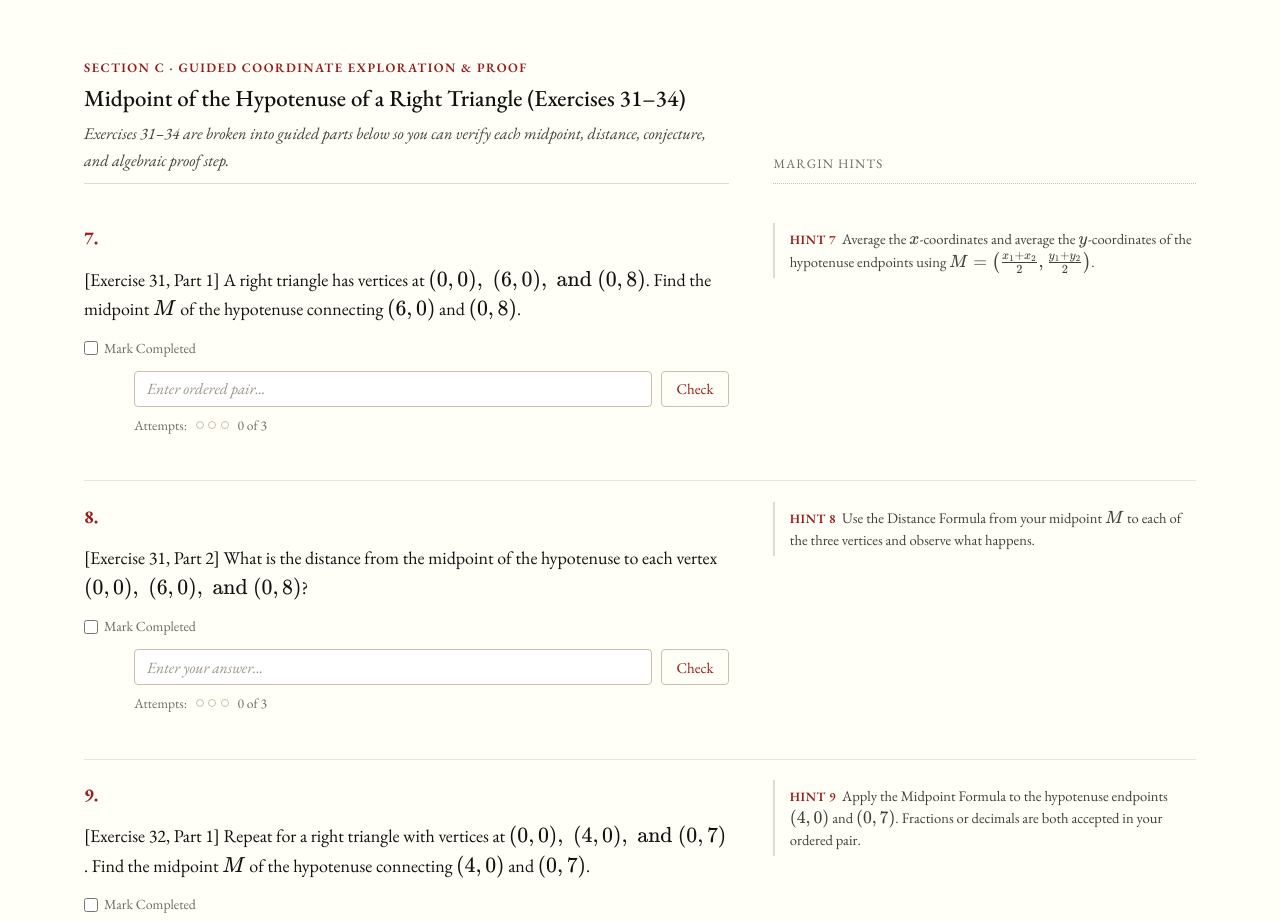
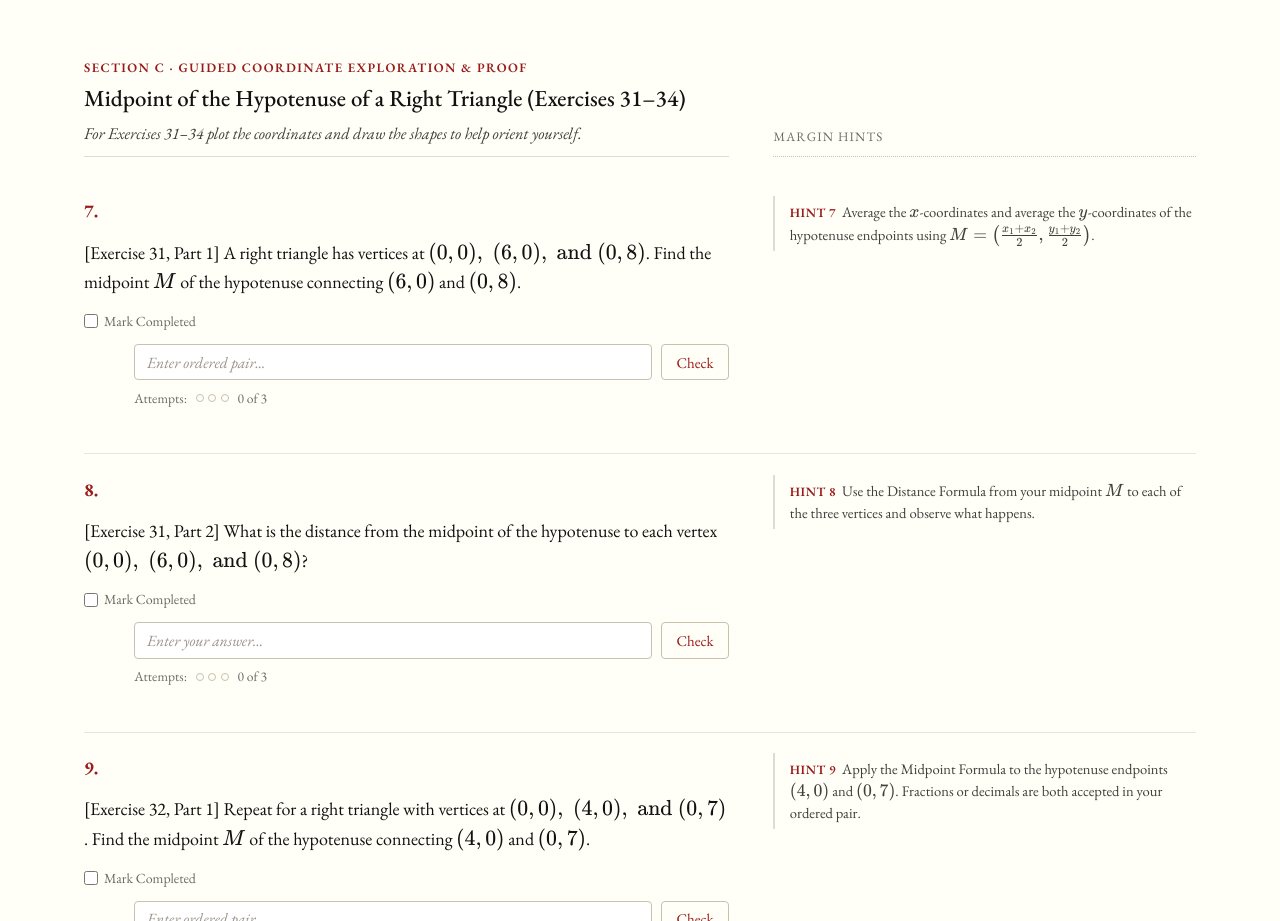
Before and after one commit to williamswick96-coder/GeometryFri, a plain HTML site: page index.html in a window 1280 px wide. Shown: the part 2220-3141 px from the top of the page. Drawn offline with nearby package versions, Linux system fonts and the light colour scheme.

Commit message:
Update directions for Section C exercises

```diff
--- a/index.html
+++ b/index.html
@@ -1677,7 +1677,7 @@
                 id: "sec-3",
                 numeral: "Section C · Guided Coordinate Exploration & Proof",
                 title: "Midpoint of the Hypotenuse of a Right Triangle (Exercises 31–34)",
-                directions: "Exercises 31–34 are broken into guided parts below so you can verify each midpoint, distance, conjecture, and algebraic proof step.",
+                directions: "For Exercises 31–34 plot the coordinates and draw the shapes to help orient yourself.",
                 problems: [
                     {
                         id: "q31a",
```
